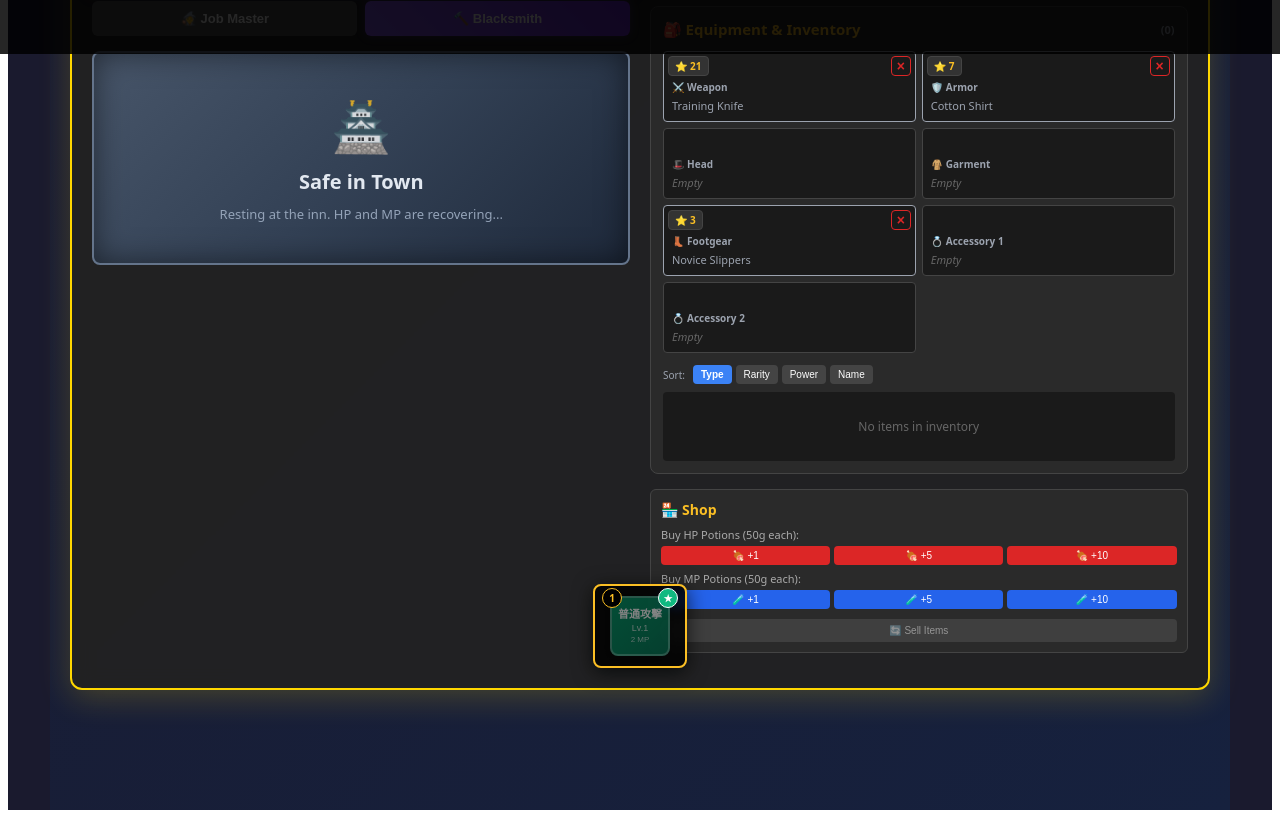
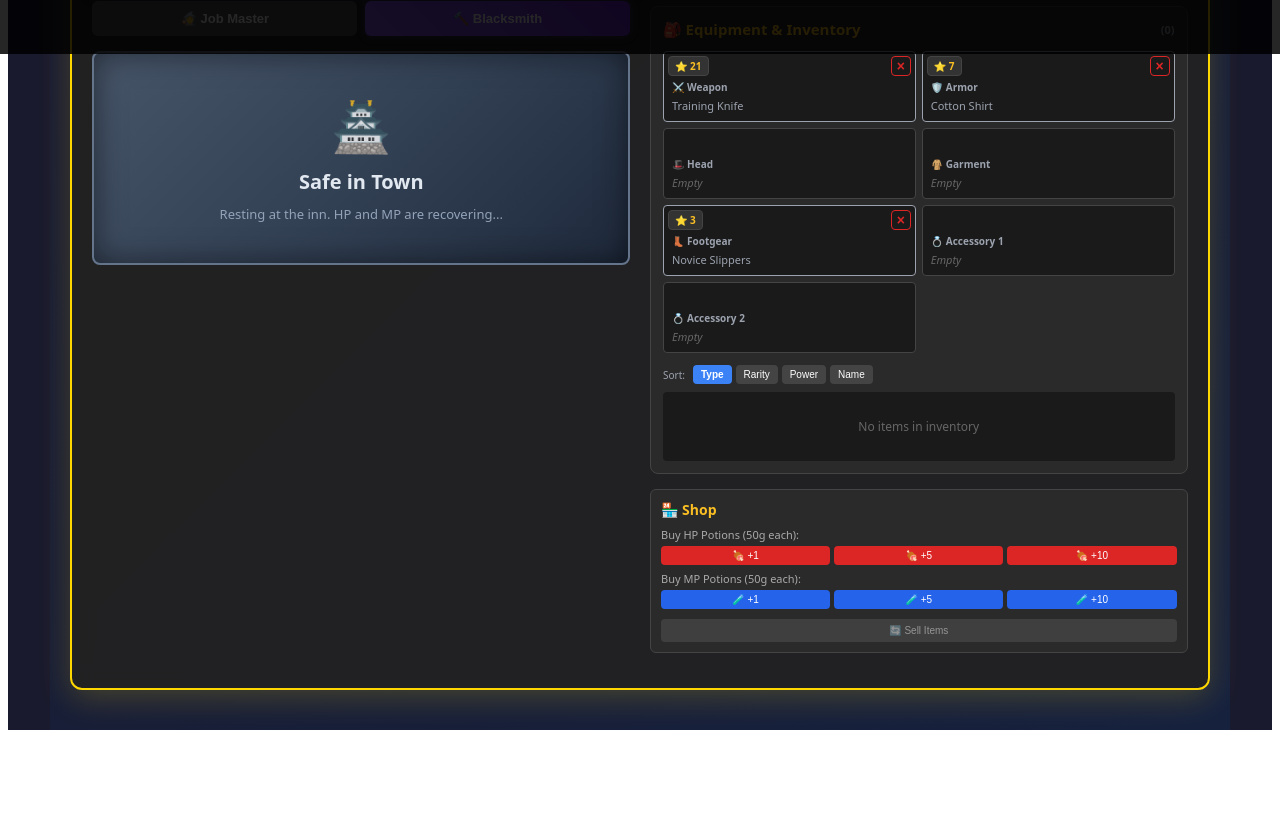
Before and after one commit to alphakey-marketing/react-learning, a React (Vite) app: page / in a window 1280 px wide. Shown: the part 746-1564 px from the top of the page. After the commit the page ends 1484 px from the top, so only its background shows below. Built offline with nearby package versions, Linux system fonts and the light colour scheme.

Commit message:
UI: remove floating SkillHotkeys component blocking the shop

```diff
--- a/src/MiniLevelGame.tsx
+++ b/src/MiniLevelGame.tsx
@@ -2,7 +2,6 @@ import { CharacterStats } from "./components/CharacterStats";
 import { EnemyDisplay } from "./components/EnemyDisplay";
 import { BattleLog } from "./components/BattleLog";
 import { SkillWindow } from "./components/SkillWindow";
-import { SkillHotkeys } from "./components/SkillHotkeys";
 import { EnhancedInventory } from "./components/EnhancedInventory";
 import { Shop } from "./components/Shop";
 import { PotionBar } from "./components/PotionBar";
@@ -157,7 +156,7 @@ export function MiniLevelGame() {
         fontFamily: "system-ui, sans-serif",
         padding: "20px",
         paddingTop: "40px",
-        paddingBottom: "120px",
+        paddingBottom: "40px", // Reduced padding bottom since floating bar is removed
       }}
     >
       {showTutorial && <TutorialOverlay onClose={() => setShowTutorial(false)} />}
@@ -494,13 +493,6 @@ export function MiniLevelGame() {
             </div>
           </div>
         )}
-
-        <SkillHotkeys
-          character={game.char}
-          skillCooldowns={game.skillCooldowns}
-          onUseSkill={game.battleAction}
-          disabled={game.char.hp <= 0 || !game.canAttack || game.currentZoneId === 0}
-        />
       </div>
 
       <style>{`
```
